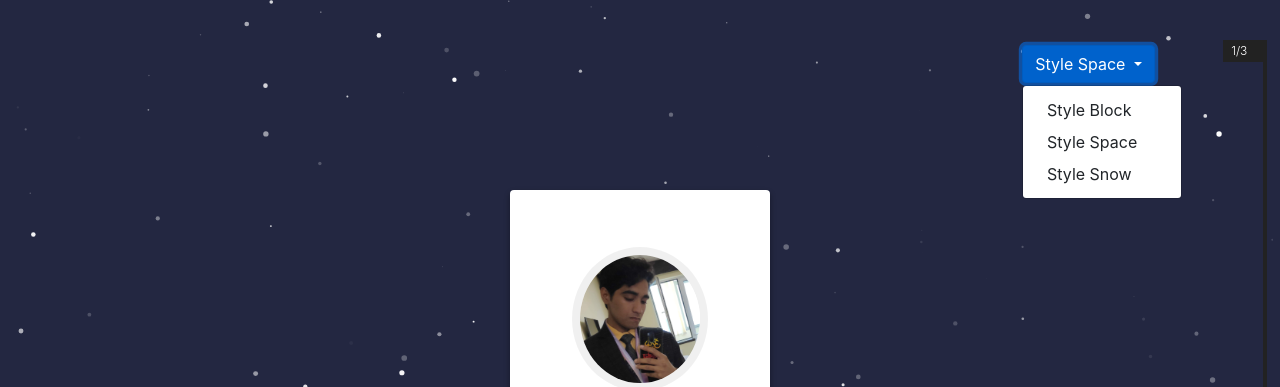
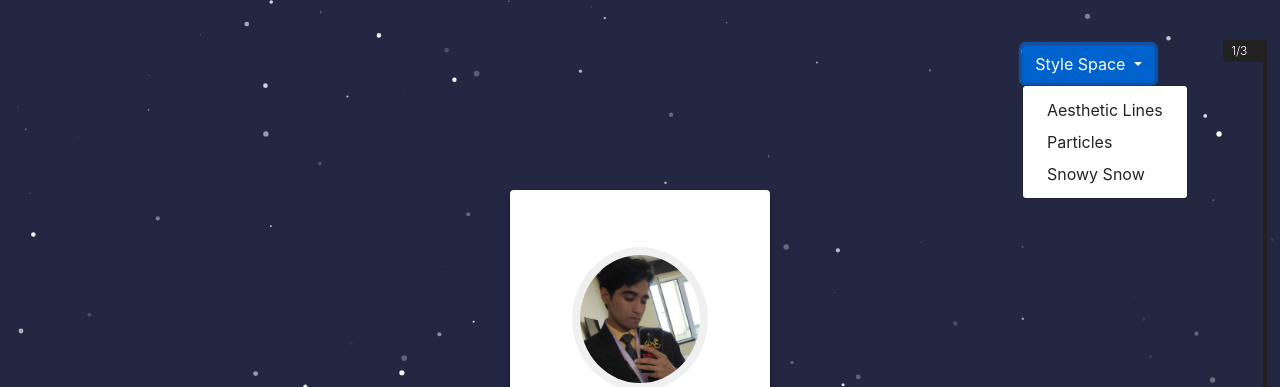
Before and after one commit to harshari/harshari.github.io, a plain HTML site: page index.html in a window 1280 px wide. Both pictures are taken after a click on the button "Style Space". Shown: the top 387 px of the page. Drawn offline with nearby package versions, Linux system fonts and the light colour scheme.

Commit message:
Update index.html

```diff
--- a/index.html
+++ b/index.html
@@ -39,9 +39,9 @@
                 <span id="selstyle">Style Space</span>
             </button>
             <ul class="dropdown-menu">
-                <li><a class="dropdown-item" href="#" data-val="default">Style Block</a></li>
-                <li><a class="dropdown-item" href="#" data-val="space">Style Space</a></li>
-                <li><a class="dropdown-item" href="#" data-val="snow">Style Snow</a></li>
+                <li><a class="dropdown-item" href="#" data-val="default">Aesthetic Lines</a></li>
+                <li><a class="dropdown-item" href="#" data-val="space">Particles</a></li>
+                <li><a class="dropdown-item" href="#" data-val="snow">Snowy Snow</a></li>
             </ul>
         </div>
         <section class='intro'>
```
